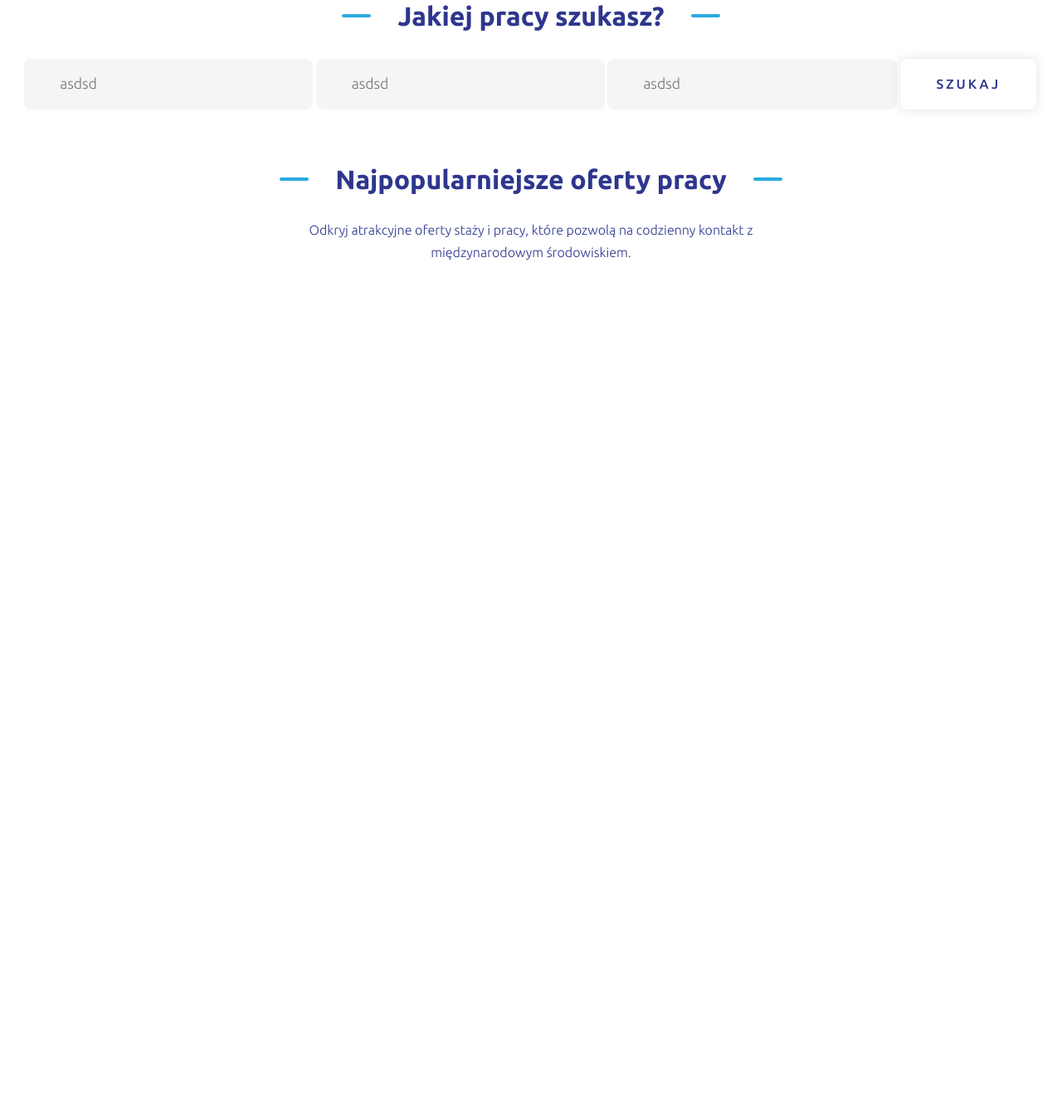
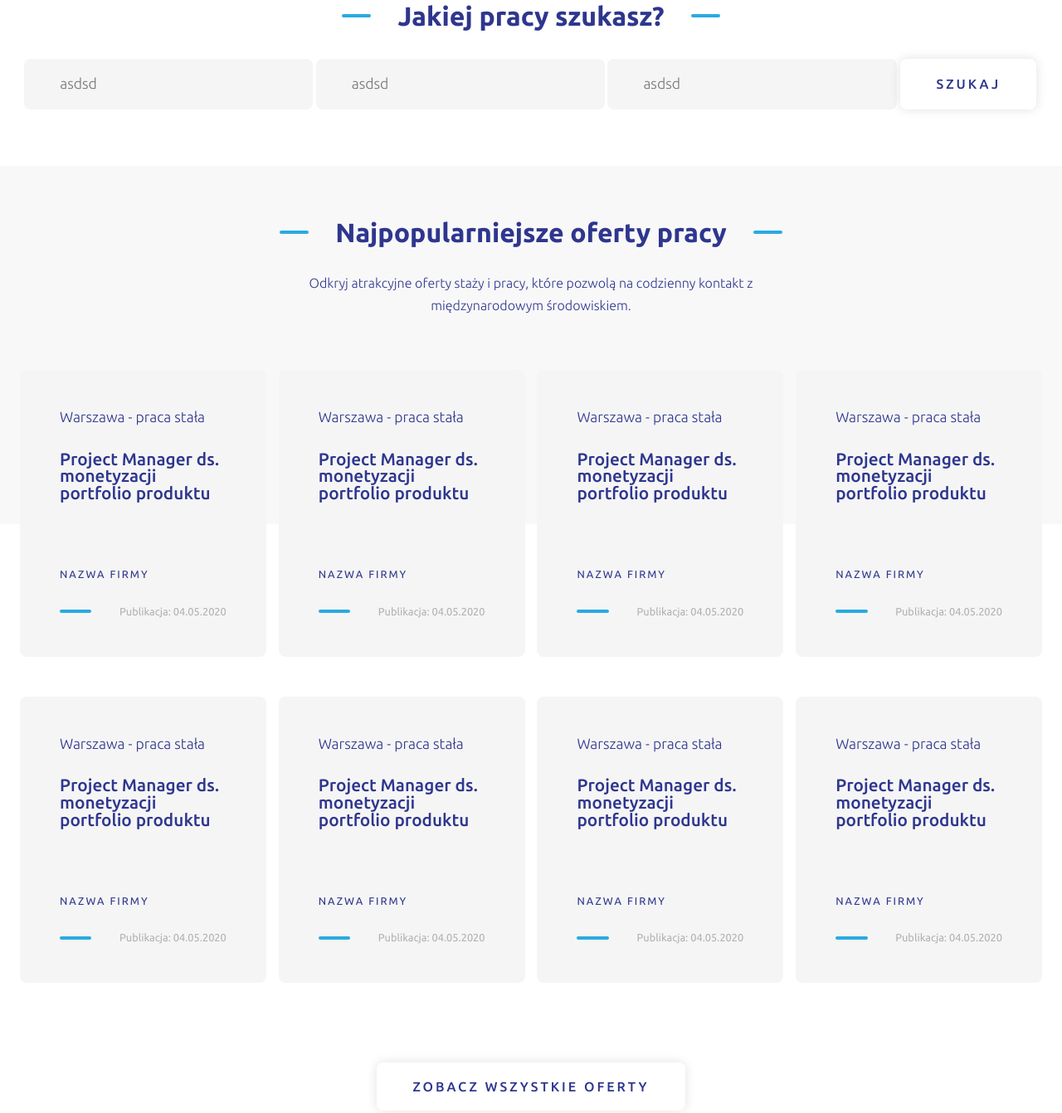
Before and after one commit to manio4444/jobs-in-poland-html, a website: page index.html in a window 1280 px wide. Shown: the part 708-2050 px from the top of the page at 83% size. Before the commit the page ends 1026 px from the top, so only its background shows below. Drawn offline with nearby package versions, Linux system fonts and the light colour scheme; files that its build step writes are made by us from their sources.

Commit message:
offers on homepage ready

```diff
--- a/index.html
+++ b/index.html
@@ -66,18 +66,182 @@
     </section>
 
     <section class="home-offers">
+      <div class="section-wrapper">
         <h2 class="title-normal">
           Najpopularniejsze oferty pracy
         </h2>
+
         <p class="text-block">
           Odkryj atrakcyjne oferty staży i pracy, które pozwolą na codzienny kontakt z międzynarodowym środowiskiem.
         </p>
-      <div class="jobs-offers__list">
-        <div class="jobs-box"></div>
+
+        <div class="home-offers__list">
+          <a class="jobs-block" href="#">
+            <div class="jobs-block__top">
+              <div class="jobs-block__pretitle">
+                Warszawa - praca stała
+              </div>
+              <div class="jobs-block__title">
+                Project Manager ds. monetyzacji portfolio produktu
+              </div>
             </div>
 
+            <div class="jobs-block__bottom">
+              <div class="jobs-block__company">
+                Nazwa FIRMY
+              </div>
+              <div class="jobs-block__date">
+                Publikacja: 04.05.2020
+              </div>
+            </div>
+          </a>
+
+          <a class="jobs-block" href="#">
+            <div class="jobs-block__top">
+              <div class="jobs-block__pretitle">
+                Warszawa - praca stała
+              </div>
+              <div class="jobs-block__title">
+                Project Manager ds. monetyzacji portfolio produktu
+              </div>
+            </div>
+
+            <div class="jobs-block__bottom">
+              <div class="jobs-block__company">
+                Nazwa FIRMY
+              </div>
+              <div class="jobs-block__date">
+                Publikacja: 04.05.2020
+              </div>
+            </div>
+          </a>
+
+          <a class="jobs-block" href="#">
+            <div class="jobs-block__top">
+              <div class="jobs-block__pretitle">
+                Warszawa - praca stała
+              </div>
+              <div class="jobs-block__title">
+                Project Manager ds. monetyzacji portfolio produktu
+              </div>
+            </div>
+
+            <div class="jobs-block__bottom">
+              <div class="jobs-block__company">
+                Nazwa FIRMY
+              </div>
+              <div class="jobs-block__date">
+                Publikacja: 04.05.2020
+              </div>
+            </div>
+          </a>
+
+          <a class="jobs-block" href="#">
+            <div class="jobs-block__top">
+              <div class="jobs-block__pretitle">
+                Warszawa - praca stała
+              </div>
+              <div class="jobs-block__title">
+                Project Manager ds. monetyzacji portfolio produktu
+              </div>
+            </div>
+
+            <div class="jobs-block__bottom">
+              <div class="jobs-block__company">
+                Nazwa FIRMY
+              </div>
+              <div class="jobs-block__date">
+                Publikacja: 04.05.2020
+              </div>
+            </div>
+          </a>
+
+          <a class="jobs-block" href="#">
+            <div class="jobs-block__top">
+              <div class="jobs-block__pretitle">
+                Warszawa - praca stała
+              </div>
+              <div class="jobs-block__title">
+                Project Manager ds. monetyzacji portfolio produktu
+              </div>
+            </div>
+
+            <div class="jobs-block__bottom">
+              <div class="jobs-block__company">
+                Nazwa FIRMY
+              </div>
+              <div class="jobs-block__date">
+                Publikacja: 04.05.2020
+              </div>
+            </div>
+          </a>
+
+          <a class="jobs-block" href="#">
+            <div class="jobs-block__top">
+              <div class="jobs-block__pretitle">
+                Warszawa - praca stała
+              </div>
+              <div class="jobs-block__title">
+                Project Manager ds. monetyzacji portfolio produktu
+              </div>
+            </div>
+
+            <div class="jobs-block__bottom">
+              <div class="jobs-block__company">
+                Nazwa FIRMY
+              </div>
+              <div class="jobs-block__date">
+                Publikacja: 04.05.2020
+              </div>
+            </div>
+          </a>
+
+          <a class="jobs-block" href="#">
+            <div class="jobs-block__top">
+              <div class="jobs-block__pretitle">
+                Warszawa - praca stała
+              </div>
+              <div class="jobs-block__title">
+                Project Manager ds. monetyzacji portfolio produktu
+              </div>
+            </div>
+
+            <div class="jobs-block__bottom">
+              <div class="jobs-block__company">
+                Nazwa FIRMY
+              </div>
+              <div class="jobs-block__date">
+                Publikacja: 04.05.2020
+              </div>
+            </div>
+          </a>
+
+          <a class="jobs-block" href="#">
+            <div class="jobs-block__top">
+              <div class="jobs-block__pretitle">
+                Warszawa - praca stała
+              </div>
+              <div class="jobs-block__title">
+                Project Manager ds. monetyzacji portfolio produktu
+              </div>
+            </div>
+
+            <div class="jobs-block__bottom">
+              <div class="jobs-block__company">
+                Nazwa FIRMY
+              </div>
+              <div class="jobs-block__date">
+                Publikacja: 04.05.2020
+              </div>
+            </div>
+          </div>
+        </a>
+
+        <div class="home-offers__button">
+          <a href="#" class="jobs-btn">zobacz wszystkie oferty</a>
+        </div>
+      </div>
     </section>
-
 
 
   </main>
--- a/src/scss/main.scss
+++ b/src/scss/main.scss
@@ -13,6 +13,7 @@
 @import 'modules/title';
 @import 'modules/input';
 @import 'modules/text_block';
+@import 'modules/jobs_block';
 
 @import 'sections/header';
 
--- a/src/scss/modules/button.scss
+++ b/src/scss/modules/button.scss
@@ -9,9 +9,10 @@
   font-weight: $font_default_weight_medium;
   font-family: 'Ubuntu', sans-serif;
   text-transform: uppercase;
+  text-decoration: none;
   letter-spacing: 3px;
+  display: inline-block;
 @media (min-width: 1024px) {
   padding: 1.3rem 2.7rem;
-
 } //media
 }
--- /dev/null
+++ b/src/scss/modules/jobs_block.scss
@@ -0,0 +1,102 @@
+.jobs-block {
+  // height: 315px;
+  display: flex;
+  flex-direction: column;
+  background-color: #f5f5f5;
+  color: $color_jobs_blue;
+  border-radius: 8px;
+  text-decoration: none;
+
+  &__top {
+    padding: 2rem 1.3rem;
+    padding-bottom: 0;
+    flex-grow: 1;
+    border-top-left-radius: 8px;
+    border-top-right-radius: 8px;
+  }
+  &__bottom {
+    padding: 1rem 2rem 1.5rem;
+    border-bottom-left-radius: 8px;
+    border-bottom-right-radius: 8px;
+    position: relative;
+  }
+
+  &__pretitle {
+    font-size: 1.1rem;
+    font-weight: $font_default_weight_light;
+    margin-bottom: 2rem;
+  }
+  &__title {
+    font-size: 1.3rem;
+    font-weight: $font_default_weight_medium;
+    margin-bottom: auto;
+    margin-bottom: 2rem;
+  }
+  &__company {
+    margin-bottom: 2rem;
+    font-size: .8rem;
+    text-transform: uppercase;
+    letter-spacing: 2px;
+  }
+  &__date {
+    display: flex;
+    justify-content: space-between;
+    align-items: center;
+    text-align: right;
+    color: #b1b1b1;
+    font-size: .8rem;
+    &::before {
+      content: '';
+      display: block;
+      width: 3em;
+      height: 4px;
+      background-color: $color_jobs_blue_light;
+      border-radius: 3px;
+    }
+  }
+
+&:hover {
+  background-color: #ffffff;
+  box-shadow: 0px 5px 13px 0px rgba(0, 0, 0, 0.12);
+  .jobs-block {
+    &__bottom {
+      background-color: $color_jobs_blue_light;
+      color: #ffffff;
+      &::after {
+        content: '';
+        position: absolute;
+        right: 2rem;
+        bottom: -1rem;
+        width: 0;
+        height: 0;
+        border-left: 2rem solid transparent;
+        border-right: 0;
+        border-top: 1rem solid $color_jobs_blue_light;
+      }
+    }
+    &__date {
+      color: inherit;
+      &::before {
+        background-color: $color_jobs_blue;
+      }
+    }
+  }
+}
+
+@media (max-width: 767px) {
+} //media
+@media (min-width: 768px) {
+} //media
+@media (max-width: 1023px) {
+
+} //media
+@media (min-width: 1024px) {
+  &__top {
+    padding: 3rem;
+    padding-bottom: 0;
+  }
+  &__bottom {
+    padding: 3rem;
+  }
+} //media
+} // .jobs-block
--- a/src/scss/sections/homepage_offers.scss
+++ b/src/scss/sections/homepage_offers.scss
@@ -1,24 +1,50 @@
 .home-offers {
-  margin: 2rem 0;
+  padding: 2rem 0;
   .text-block {
     margin-bottom: 4rem;
   }
-  &__form {
+  &__list {
     display: flex;
+    flex-wrap: wrap;
     justify-content: space-between;
+    .jobs-block {
+      width: calc(25% - .7rem);
+      margin: 0 0 3rem;
+
+    }
   }
 
-
-
+  &__button {
+    text-align: center;
+    padding-top: 3rem;
+  }
 
 @media (max-width: 767px) {
 } //media
 @media (min-width: 768px) {
 } //media
 @media (max-width: 1023px) {
-
+  &__list {
+    justify-content: center;
+    .jobs-block {
+      width: 300px;
+      margin: 0 .5rem 1rem;
+    }
+  }
 } //media
 @media (min-width: 1024px) {
-  margin: 4rem 0;
+  padding: 4rem 0;
+  position: relative;
+  &::before {
+    content: '';
+    position: absolute;
+    top: 0;
+    left: 0;
+    right: 0;
+    background-color: #f8f8f8;
+    height: 27rem;
+    z-index: -1;
+    pointer-events: none;
+  }
 } //media
-} //.home-oggers
+} //.home-offers
--- a/src/scss/sections/jobs_search.scss
+++ b/src/scss/sections/jobs_search.scss
@@ -1,5 +1,5 @@
 .jobs-search {
-  margin: 2rem 0;
+  padding: 2rem 0;
   &__form {
     display: flex;
     justify-content: center;
@@ -23,6 +23,6 @@
   }
 } //media
 @media (min-width: 1024px) {
-  margin: 4rem 0;
+  padding: 4rem 0;
 } //media
 } //.jobs-search
```
Lines whose indentation alone changed are shown as unchanged.
